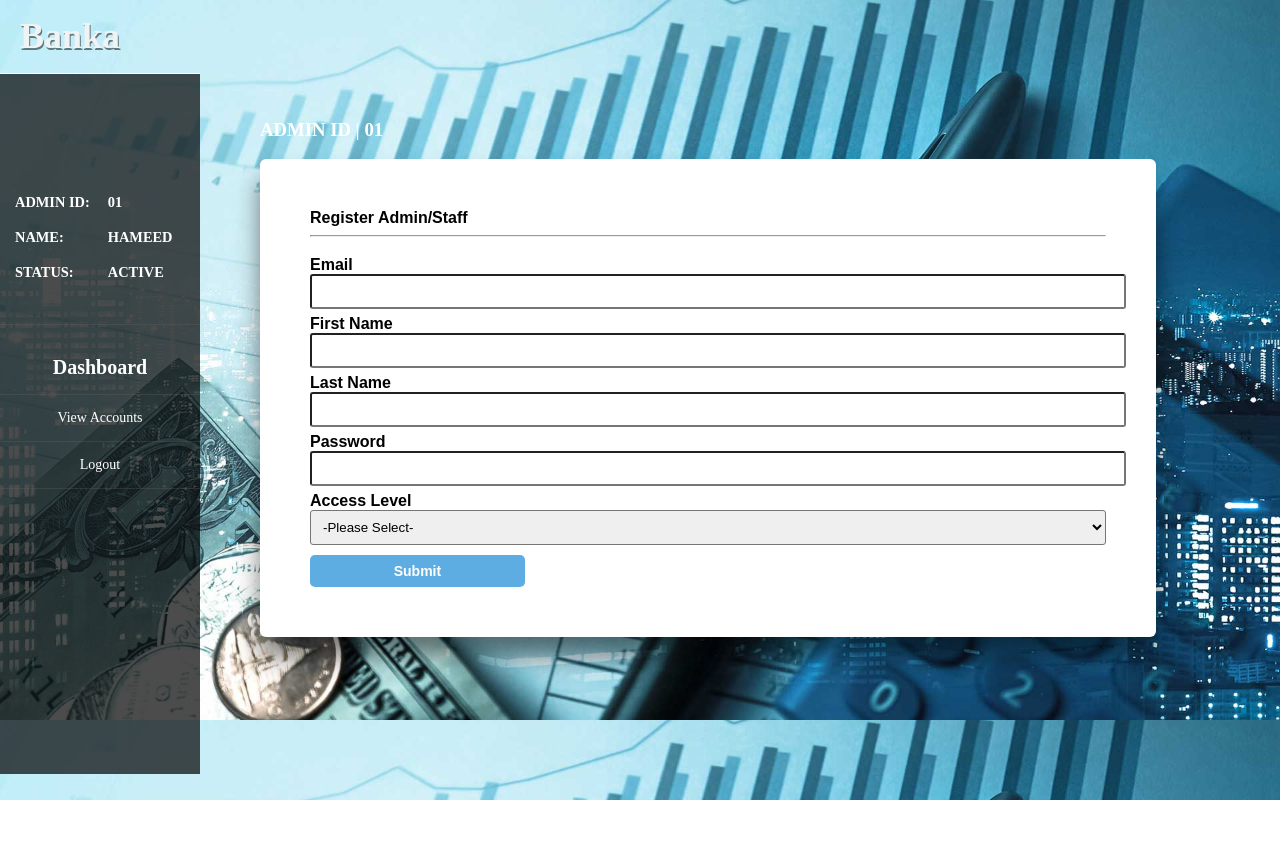
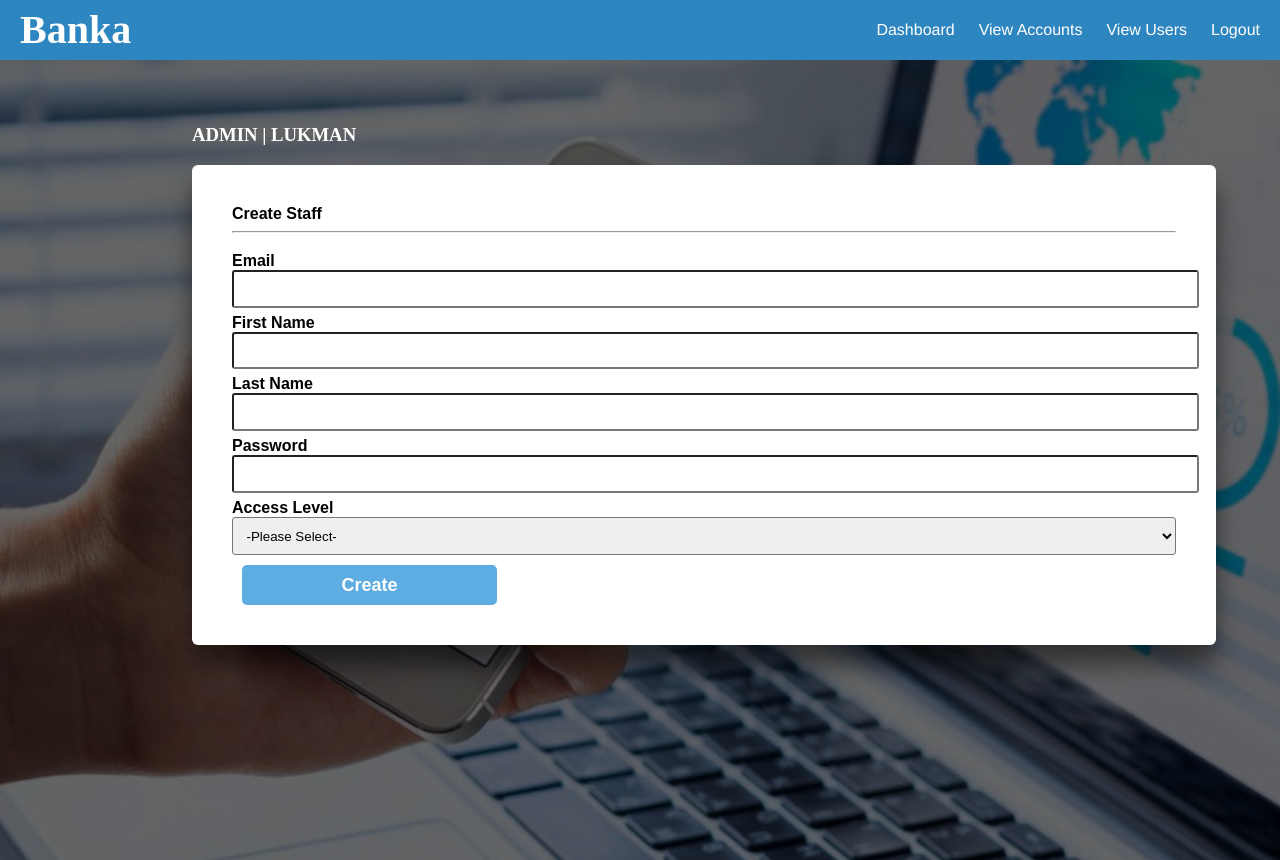
Before and after one commit to hameedhub/banka, a website: page UI/admin/dashboard.html in a window 1280 px wide. Before the commit the page ends 800 px from the top, so only its background shows below. Drawn offline with Linux system fonts and the light colour scheme.

Commit message:
feature(admin-dashboard):modification Admin dashboard (#41)
[Finishes #165410166]

```diff
--- a/UI/admin/dashboard.html
+++ b/UI/admin/dashboard.html
@@ -3,39 +3,28 @@
 <head>
 	<meta name="viewport" content="width=device-width, initial-scale=1.0">
 	<title>Create Admin/Staff - Dashboard</title>
-	<link rel="stylesheet" type="text/css" href="../assets/css/style.css">
+	<link rel="stylesheet" type="text/css" href="../assets/css/home.css">
 </head>
 <body>
 	<header>
-	<div class="sidebar"><a href="#">
-		<div class="toggle-btn" onclick="toggle()">
-			<span></span>
-			<span></span>
-			<span></span>
-		</div></a>
-		<div class="avatar">
-			<div class="avatar-content" >
-				<table>
-					<tr><td>ADMIN ID:</td><td>01</td></tr>
-					<tr><td>NAME:</td><td>HAMEED</td></tr>
-					<tr><td>STATUS:</td><td>ACTIVE</td></tr>
-				</table>
-			</div>
-		</div>
-		<ul>
-			<li><a class="active" href="dashboard.html">Dashboard</a></li>
-			<li><a href="view-account.html">View Accounts</a></li>
-			<li><a href="#">Logout</a></li>
-		</ul>
-	</div>
-	<a class="header-brand"> Banka</a>
-	</header>
-	<main>
-		<section class="container dashboard">
-			<h3>ADMIN ID | <span> 01</span></h3>
+			<a class="logo" href="index.html">Banka</a>
+				<input id="nav" type="checkbox">
+					<label for="nav"></label>
+			<nav>
+				<ul><li><a  href="dashboard.html">Dashboard</a></li>
+					<li><a href="view-account.html">View Accounts</a></li>
+					<li><a href="view-users.html">View Users</a></li>
+					<li><a href="../user/login.html">Logout</a></li>
+				</ul>
+			</nav>
+</header>
+<main class="home">
+	<div class="overlay">
+	<section class="container dashboard">
+		<h3>ADMIN | <span> LUKMAN </span></h3>
 			<div class="box">
 				<div class="trans-panel">
-				<b>Register Admin/Staff </b><hr>
+				<b>Create Staff</b><hr>
 				<form>
 					<label>Email</label>
 					<input type="email" name="email" required>
@@ -52,11 +41,12 @@
 						<option>Admin</option>
 					</select>
 
-					<a href="#" class="btn btn-default">Submit</a>
+					<a href="#" class="btn btn-default">Create</a>
 				</form>
 				</div>
 			</div>
 		</section>
+		</div>
 	</main>
 <script src="../assets/js/widgets.js"></script>
 </body>
```
